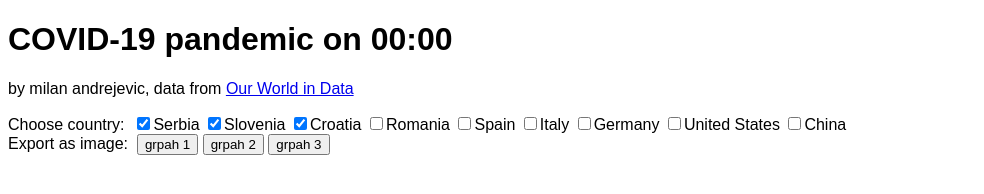
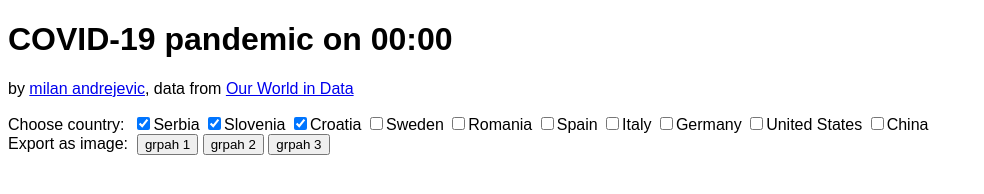
Before and after one commit to mandrej/mda-covid-19, a website built with webpack: page src/index.html in a window 1280 px wide. Shown: the whole page, without its empty margins (0-984 px from the left). Built offline with nearby package versions, Linux system fonts and the light colour scheme; no server answers.

Commit message:
add Sweden

```diff
--- a/app.yaml
+++ b/app.yaml
@@ -15,4 +15,4 @@ handlers:
     upload: dist/(.*)
     secure: always
 # https://mda-covid-19.oa.r.appspot.com/
-# gcloud app deploy app.yaml --project=mda-covid-19 --version=2020-04-17
+# gcloud app deploy app.yaml --project=mda-covid-19 --version=2020-04-18
--- a/src/chart.js
+++ b/src/chart.js
@@ -13,6 +13,7 @@ const locations = {
     'Serbia': 6.804596,
     'Slovenia': 2.078932,
     'Croatia': 4.105268,
+    'Sweden': 10.099270,
     'Romania': 19.237682,
     'Spain': 46.754783,
     'Italy': 60.461828,
--- a/src/index.html
+++ b/src/index.html
@@ -5,7 +5,8 @@
 
 <body>
     <h1>COVID-19 pandemic on <span id="latest"></span> 00:00</h1>
-    <p>by milan andrejevic, data from <a href="https://ourworldindata.org/coronavirus-source-data">Our World in
+    <p>by <a href="https://twitter.com/mandrej">milan andrejevic</a>, data from <a
+            href="https://ourworldindata.org/coronavirus-source-data">Our World in
             Data</a>
     </p>
     <p>
@@ -13,6 +14,7 @@
         <input type="checkbox" name="country" value="Serbia" checked="true" onclick="mda.draw()">Serbia
         <input type="checkbox" name="country" value="Slovenia" checked="true" onclick="mda.draw()">Slovenia
         <input type="checkbox" name="country" value="Croatia" checked="true" onclick="mda.draw()">Croatia
+        <input type="checkbox" name="country" value="Sweden" onclick="mda.draw()">Sweden
         <input type="checkbox" name="country" value="Romania" onclick="mda.draw()">Romania
         <input type="checkbox" name="country" value="Spain" onclick="mda.draw()">Spain
         <input type="checkbox" name="country" value="Italy" onclick="mda.draw()">Italy
--- a/src/index.js
+++ b/src/index.js
@@ -32,7 +32,7 @@ export function draw () {
     d3.csv('https://covid.ourworldindata.org/data/ecdc/full_data.csv').then(raw => {
         d3.selectAll('svg').remove();
         //   (countries, raw, value, perMillion, axesFormat, title)
-        // chart(countries, raw, 'total_cases', true, d3.format('1,'), title[1]);
+        chart(countries, raw, 'total_cases', true, d3.format('1,'), title[1]);
         chart(countries, raw, 'new_cases', true, d3.format('1,'), title[2]);
         chart(countries, raw, 'total_deaths', false, d3.format(',.1%'), title[3]);
     })
```
